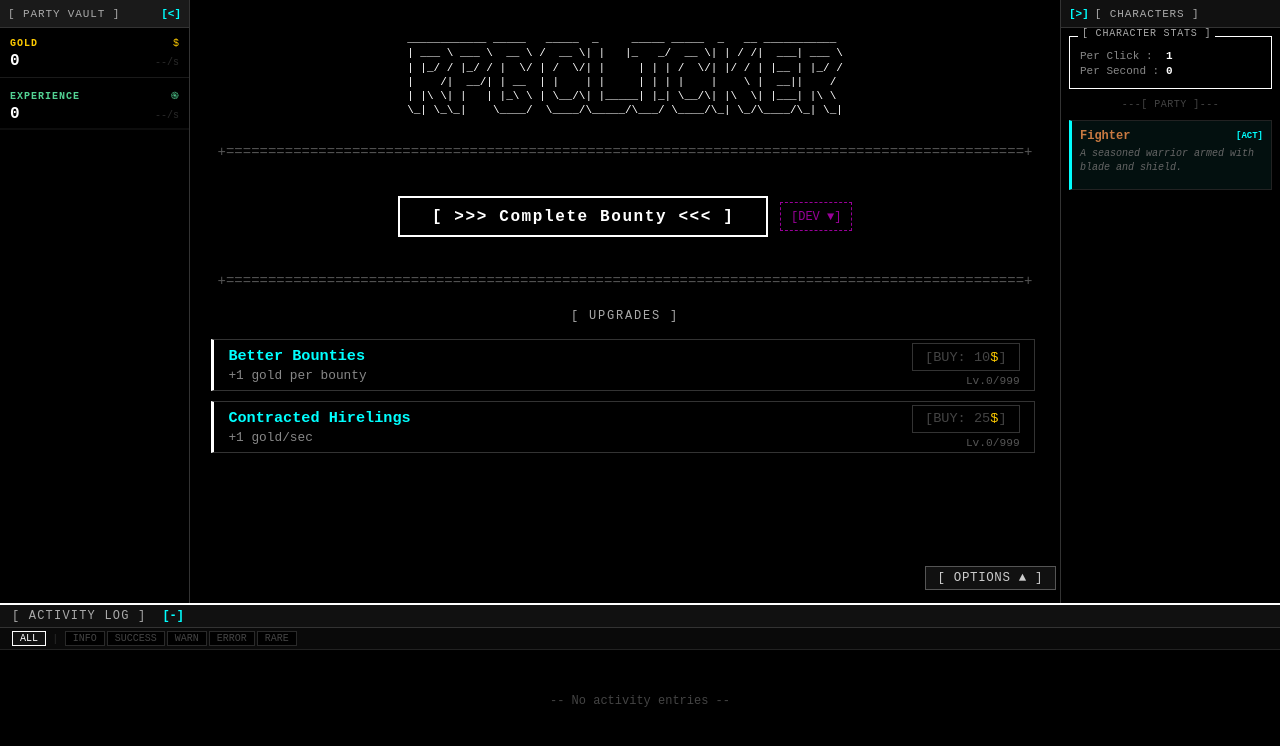
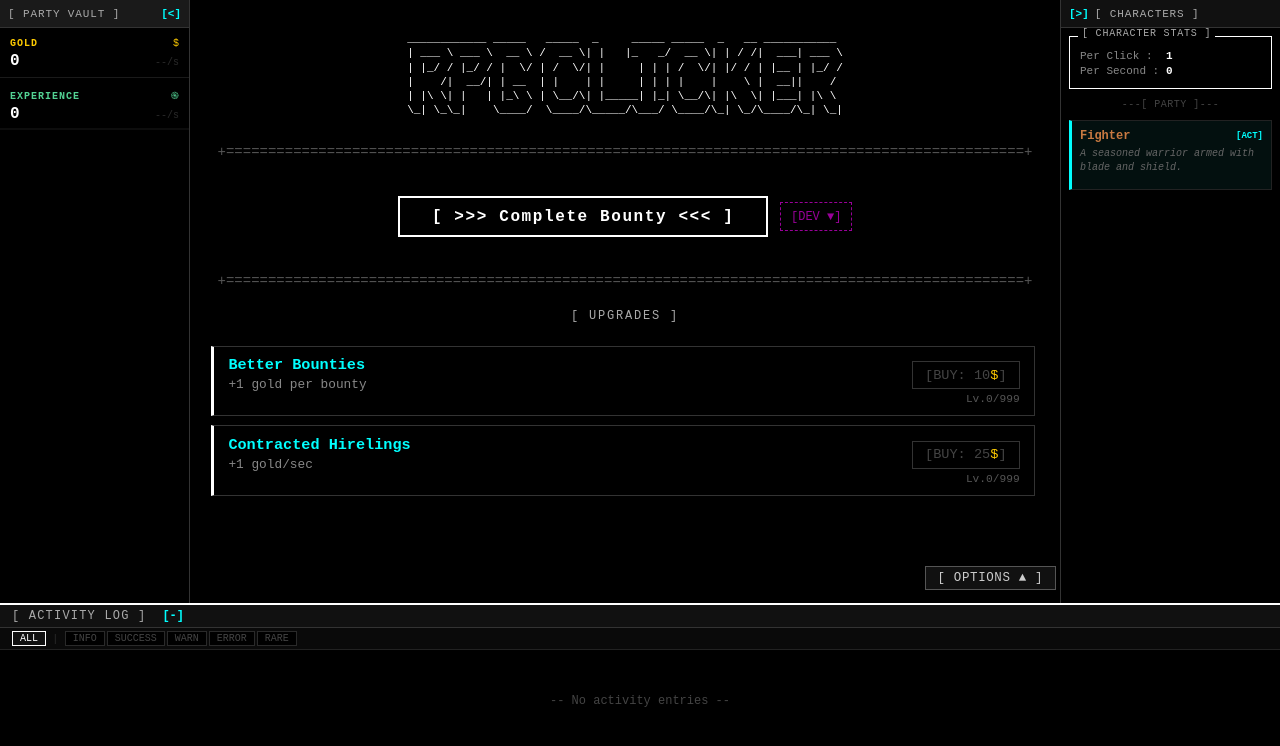
Before and after one commit to penguinswin3/rpg-clicker, an Angular app: page / in a window 1280 px wide. Shown: the top 746 px of the page. Built offline with nearby package versions, Linux system fonts and the light colour scheme.

Commit message:
ui scroll boxes

```diff
--- a/src/app/app.component.scss
+++ b/src/app/app.component.scss
@@ -363,8 +363,9 @@
 // Scrollable card list — shows ~4 cards; overflow reveals the rest
 // Card ≈ 56px content + 8px margin = ~64px. 4 cards = 256px ≈ 16rem.
 .upgrades-scroll {
-  max-height: 12rem;
+  max-height: 16rem;
   overflow-y: auto;
+  padding-top: 0.4rem;
   padding-right: 0.25rem; // room for scrollbar without clipping card borders
 
   // Terminal-style thin scrollbar
@@ -379,13 +380,14 @@
 .upgrade-card {
   display: flex;
   justify-content: space-between;
-  align-items: center;
-  height: 3.25rem;
+  align-items: flex-start;
   box-sizing: border-box;
   border: 1px solid #333;
   border-left: 3px solid #fff;
   padding: 0.6rem 0.9rem;
   margin-bottom: 0.6rem;
+  min-height: 3.25rem;
+  gap: 0.6rem;
 
   &:hover {
     border-left-color: #0ff;
@@ -397,8 +399,9 @@
   display: flex;
   flex-direction: column;
   gap: 0.2rem;
-  min-width: 0;   // required for text-overflow to work inside a flex item
+  min-width: 0;
   overflow: hidden;
+  flex: 1;
 }
 
 .upgrade-name {
@@ -412,9 +415,8 @@
 .upgrade-desc {
   color: #888;
   font-size: 0.8rem;
-  white-space: nowrap;
-  overflow: hidden;
-  text-overflow: ellipsis;
+  line-height: 1.3;
+  word-wrap: break-word;
 }
 
 .cyan-text {
@@ -444,6 +446,7 @@
   font-family: 'Courier New', Courier, monospace;
   font-size: 0.85rem;
   padding: 0.35rem 0.75rem;
+  margin-top: 0.3rem;
   cursor: pointer;
   white-space: nowrap;
   transition: background 0.1s, color 0.1s;
```
